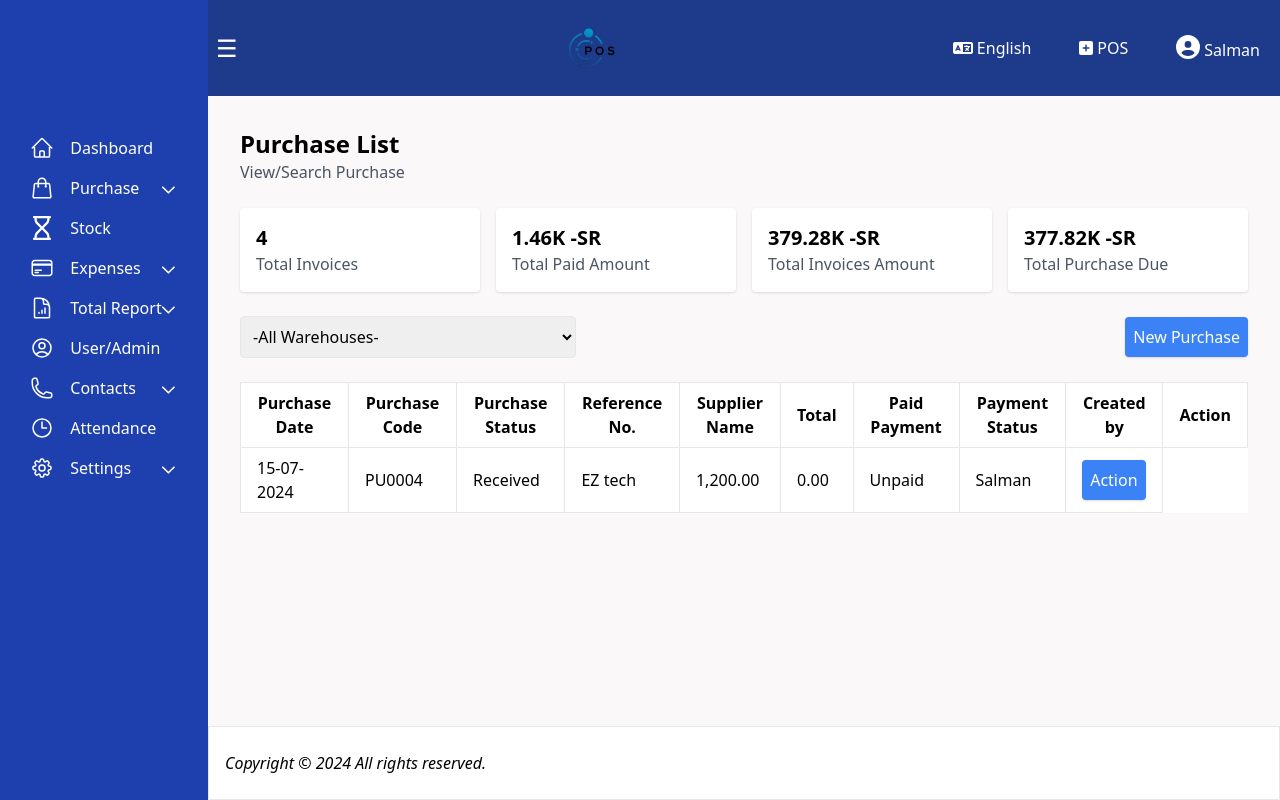
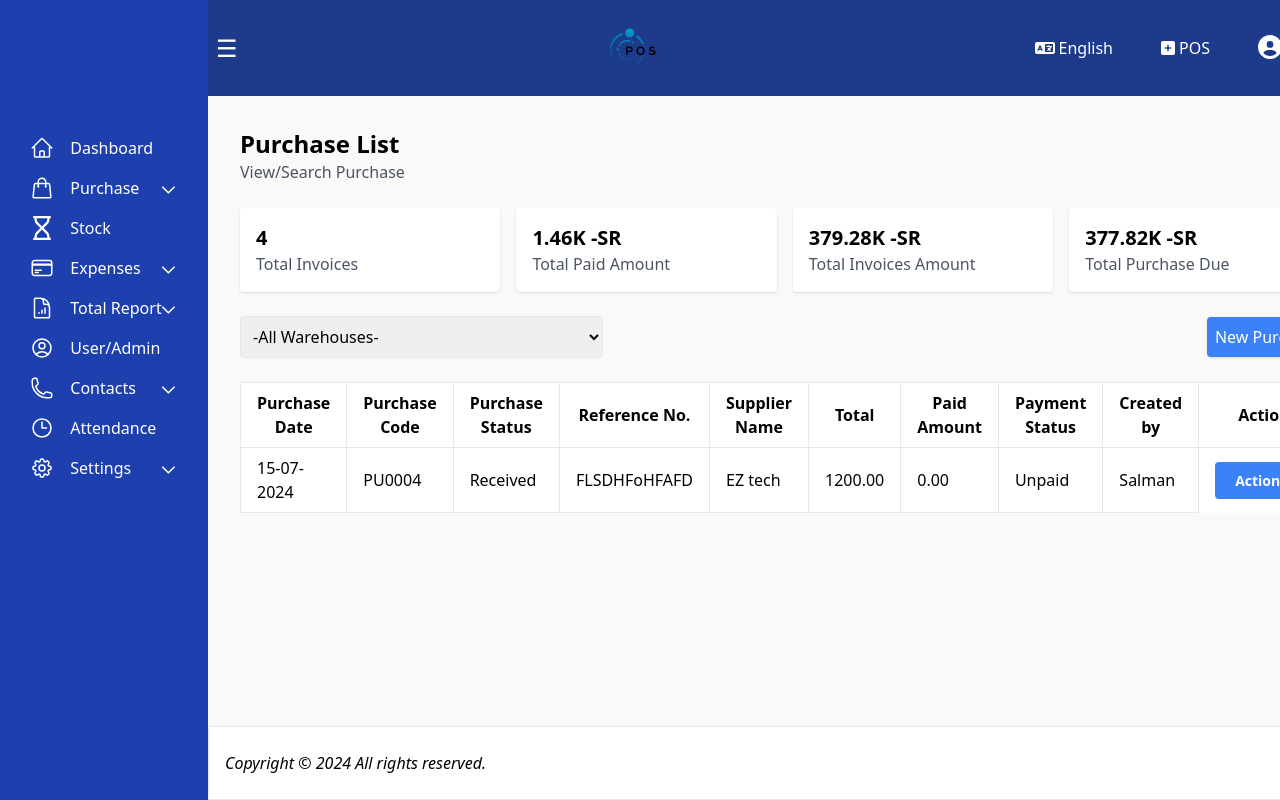
Before and after one commit to ashik12060/pos-site, a React (Create React App) app: page /purchase-list in a window 1280 px wide. Built offline with nearby package versions, Linux system fonts and the light colour scheme.

Commit message:
purchase list action button updated

```diff
--- a/src/components/NavBarAssets/PurchaseList.js
+++ b/src/components/NavBarAssets/PurchaseList.js
@@ -45,7 +45,7 @@ const PurchaseList = () => {
               <th className="px-4 py-2 border">Reference No.</th>
               <th className="px-4 py-2 border">Supplier Name</th>
               <th className="px-4 py-2 border">Total</th>
-              <th className="px-4 py-2 border">Paid Payment</th>
+              <th className="px-4 py-2 border">Paid Amount</th>
               <th className="px-4 py-2 border">Payment Status</th>
               <th className="px-4 py-2 border">Created by</th>
               <th className="px-4 py-2 border">Action</th>
@@ -56,16 +56,30 @@ const PurchaseList = () => {
               <td className="px-4 py-2 border">15-07-2024</td>
               <td className="px-4 py-2 border">PU0004</td>
               <td className="px-4 py-2 border">Received</td>
+              <td className="px-4 py-2 border">FLSDHFoHFAFD</td>
               <td className="px-4 py-2 border">EZ tech</td>
-              <td className="px-4 py-2 border">1,200.00</td>
+              <td className="px-4 py-2 border">1200.00</td>
               <td className="px-4 py-2 border">0.00</td>
               <td className="px-4 py-2 border">Unpaid</td>
               <td className="px-4 py-2 border">Salman</td>
-              <td className="px-4 py-2 border">
+              {/* <td className="px-4 py-2 border">
                 <button className="bg-blue-500 text-white p-2 rounded shadow hover:bg-blue-700">
                   Action
                 </button>
-              </td>
+              </td> */}
+              <td className="px-4 py-2 border- border-gray-300 text-sm">
+                  <select
+                    className="bg-blue-500  text-white font-bold py-2 px-4 rounded"
+
+
+                  >
+                    <option className='' value=""  >Action</option>
+                    <option className='bg-white text-black p-4 my-2' value="view">View</option>
+                    <option className='bg-white text-black p-4 my-2' value="edit">Edit</option>
+                    <option className='bg-white text-black p-4 my-2' value="print">Print</option>
+                    <option className='bg-white text-black p-4' value="delete">Delete</option>
+                  </select>
+                </td>
             </tr>
 
           </tbody>
```
